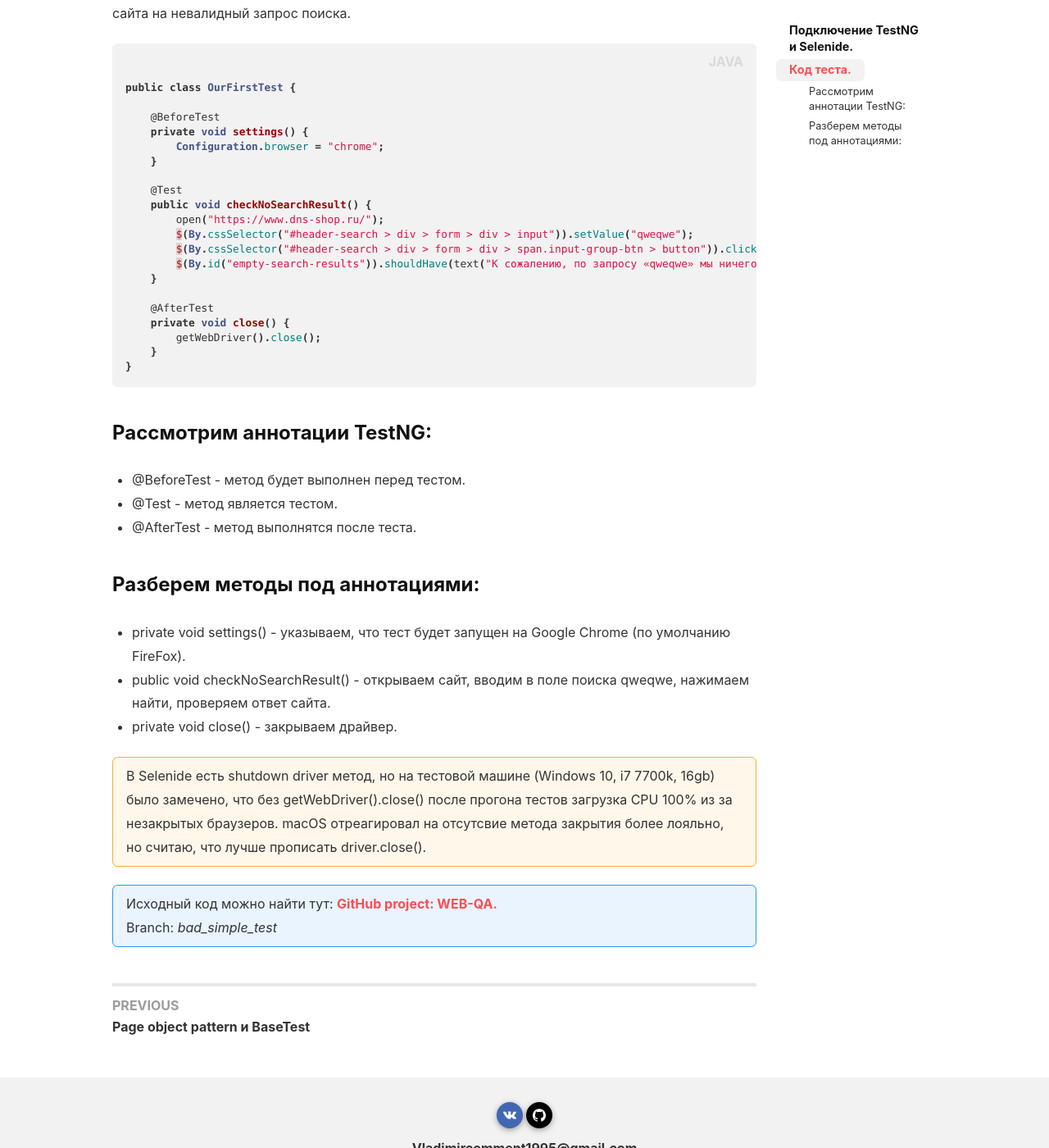
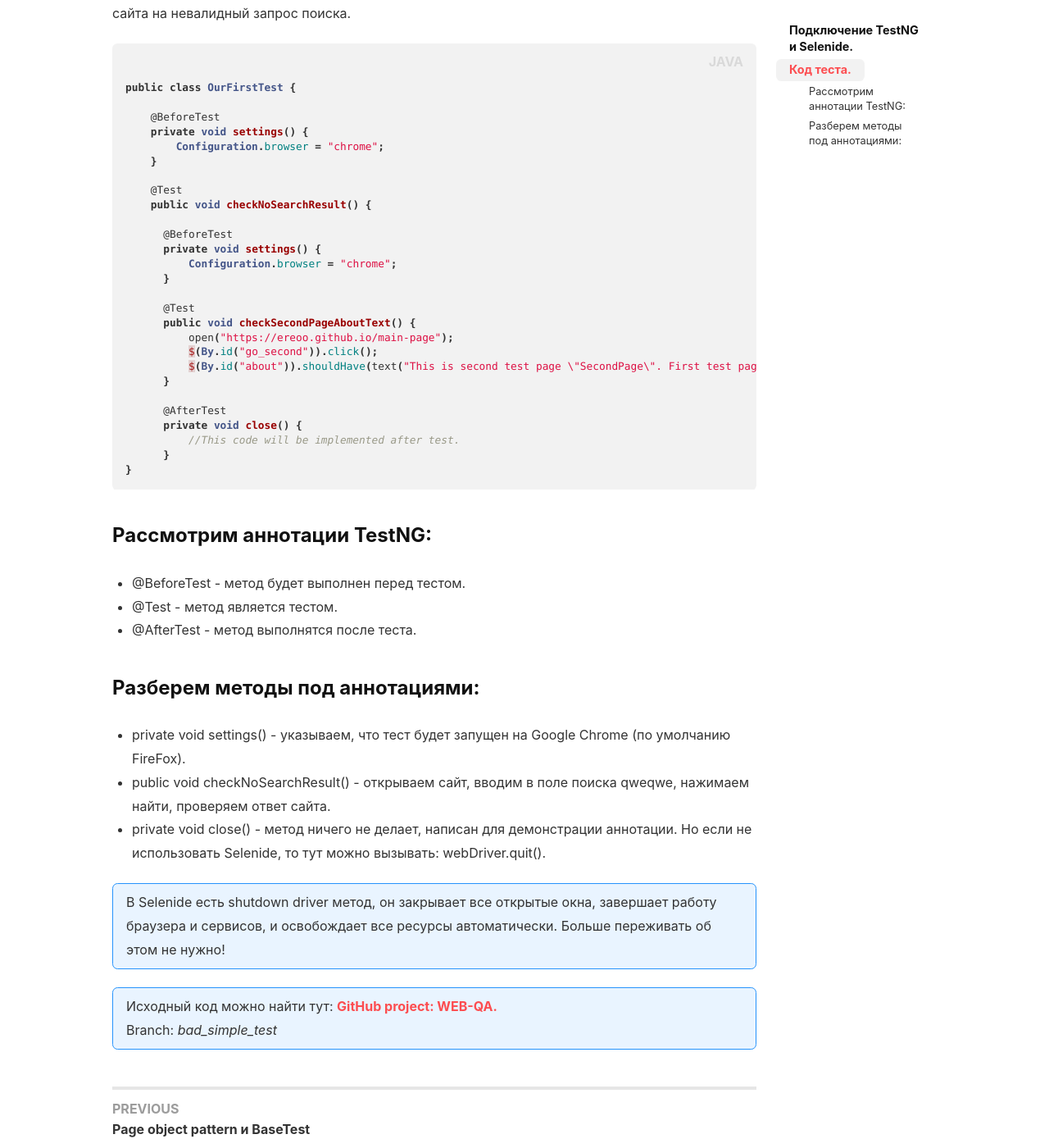
Before and after one commit to EreOo/EreOo.github.io, a Jekyll site: the page built from _posts/2018-04-20-first-test.md, in a window 1280 px wide and 1400 px high, scrolled down 901 px. Shown: the whole window at 82% size. Built offline with Jekyll 4.4.1, drawn with Linux system fonts in a browser that asks for light colours; nearby versions of some CDN libraries.

Commit message:
fix first article

```diff
--- a/_posts/2018-04-20-first-test.md
+++ b/_posts/2018-04-20-first-test.md
@@ -39,16 +39,23 @@ public class OurFirstTest {
 
     @Test
     public void checkNoSearchResult() {
-        open("https://www.dns-shop.ru/");
-        $(By.cssSelector("#header-search > div > form > div > input")).setValue("qweqwe");
-        $(By.cssSelector("#header-search > div > form > div > span.input-group-btn > button")).click();
-        $(By.id("empty-search-results")).shouldHave(text("К сожалению, по запросу «qweqwe» мы ничего не смогли найти."));
-    }
 
-    @AfterTest
-    private void close() {
-        getWebDriver().close();
-    }
+      @BeforeTest
+      private void settings() {
+          Configuration.browser = "chrome";
+      }
+
+      @Test
+      public void checkSecondPageAboutText() {
+          open("https://ereoo.github.io/main-page");
+          $(By.id("go_second")).click();
+          $(By.id("about")).shouldHave(text("This is second test page \"SecondPage\". First test page is \"MainPage\". This is a test page filled with common HTML elements. Feel free to practice create your auto-tests."));
+      }
+
+      @AfterTest
+      private void close() {
+          //This code will be implemented after test.
+      }
 }
 {% endhighlight %}
 
@@ -60,12 +67,11 @@ public class OurFirstTest {
 ### Разберем методы под аннотациями:
 -  private void settings()  - указываем, что тест будет запущен на Google Chrome (по умолчанию FireFox).
 -  public void checkNoSearchResult() - открываем сайт, вводим в поле поиска qweqwe, нажимаем найти, проверяем ответ сайта.
--  private void close() - закрываем драйвер.
+-  private void close() - метод ничего не делает, написан для демонстрации аннотации. Но если не использовать Selenide, то
+ тут можно вызывать: webDriver.quit().
 
-В Selenide есть shutdown driver метод, но на тестовой машине (Windows 10, i7 7700k, 16gb) было замечено, что
-без getWebDriver().close()  после прогона тестов загрузка CPU 100% из за незакрытых браузеров.
-macOS отреагировал на отсутсвие метода закрытия более лояльно, но считаю, что лучше прописать driver.close().
-{:.warning}
+В Selenide есть shutdown driver метод, он закрывает все открытые окна, завершает работу браузера и сервисов, и освобождает все ресурсы автоматически. Больше переживать об этом не нужно!
+{:.info}
 
 Исходный код можно найти тут: [GitHub project: WEB-QA.][TEASY] <br>Branch: *bad_simple_test*
 {:.info}
```
